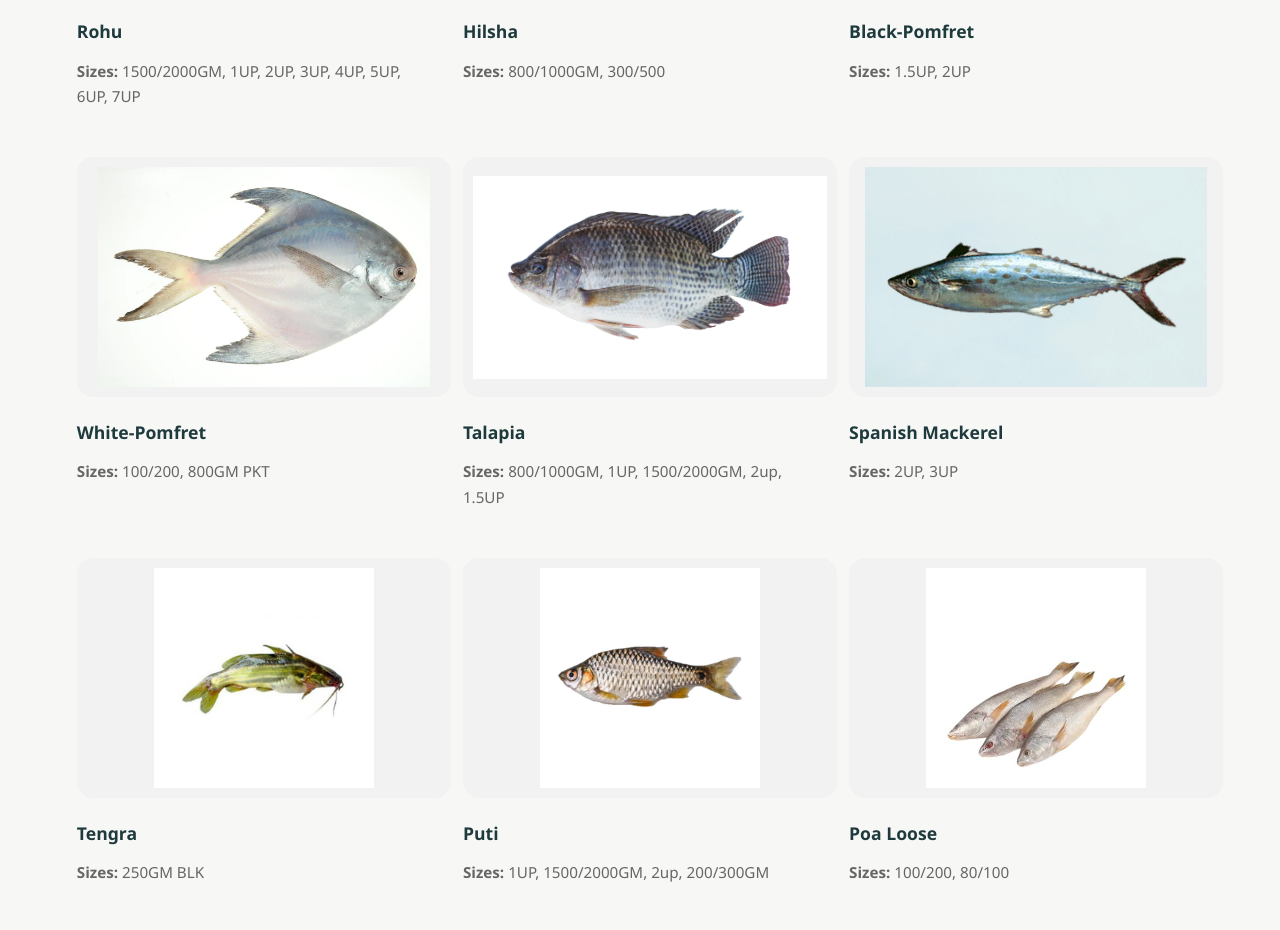
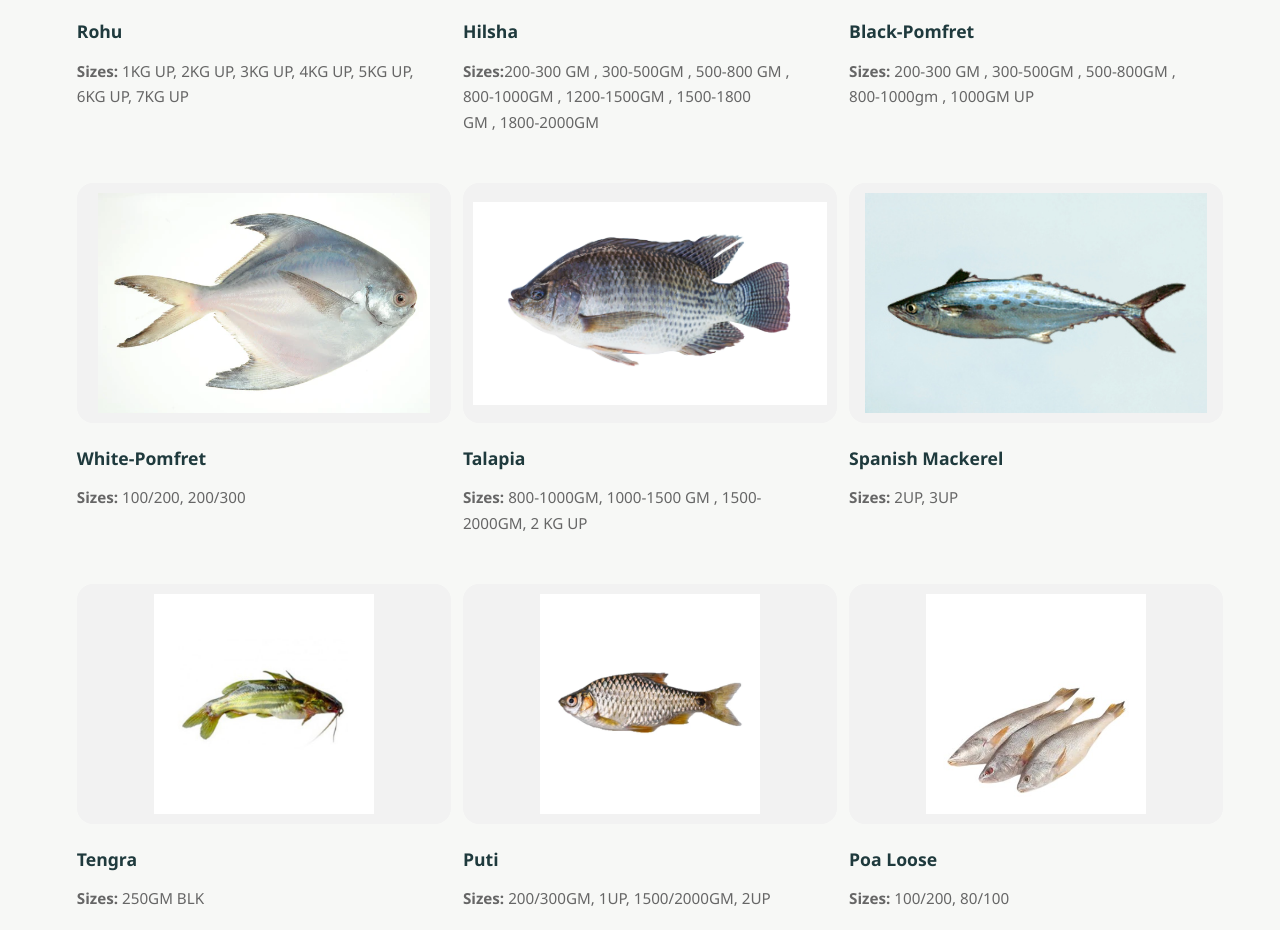
Before and after one commit to SultanHabibx/RAX-website, a plain HTML site: page products.html in a window 1280 px wide. Shown: the part 1214-2144 px from the top of the page. Drawn offline with Linux system fonts and the light colour scheme.

Commit message:
Update products.html

```diff
--- a/products.html
+++ b/products.html
@@ -538,28 +538,28 @@ footer {
     <div class="product-item">
       <img src="rohu.webp" alt="Fresh Fish">
       <h3>Rohu</h3>
-      <p class="sizes"><strong>Sizes:</strong> 1500/2000GM, 1UP, 2UP, 3UP, 4UP, 5UP, 6UP, 7UP</p>
+      <p class="sizes"><strong>Sizes:</strong> 1KG UP, 2KG UP, 3KG UP, 4KG UP, 5KG UP, 6KG UP, 7KG UP</p>
     </div>
 
     <div class="product-item">
       <img src="Hilsa_Fish.jpg" alt="Fresh Fish">
       <h3>Hilsha</h3>
-      <p class="sizes"><strong>Sizes:</strong> 800/1000GM, 300/500</p>
+      <p class="sizes"><strong>Sizes:</strong>200-300 GM , 300-500GM , 500-800 GM , 800-1000GM , 1200-1500GM , 1500-1800 GM , 1800-2000GM</p>
     </div>
     <div class="product-item">
       <img src="Black-Pomfret.jpeg" alt="Fresh Fish">
       <h3>Black-Pomfret</h3>
-      <p class="sizes"><strong>Sizes:</strong> 1.5UP, 2UP</p>
+      <p class="sizes"><strong>Sizes:</strong> 200-300 GM , 300-500GM , 500-800GM , 800-1000gm , 1000GM UP</p>
     </div>
     <div class="product-item">
       <img src="White_Pomfret.webp" alt="Fresh Fish">
       <h3>White-Pomfret</h3>
-      <p class="sizes"><strong>Sizes:</strong> 100/200, 800GM PKT</p>
+      <p class="sizes"><strong>Sizes:</strong> 100/200, 200/300</p>
     </div>
     <div class="product-item">
       <img src="TILAPIA.avif" alt="Fresh Fish">
       <h3>Talapia</h3>
-      <p class="sizes"><strong>Sizes:</strong> 800/1000GM, 1UP, 1500/2000GM, 2up, 1.5UP</p>
+      <p class="sizes"><strong>Sizes:</strong>  800-1000GM, 1000-1500 GM , 1500-2000GM, 2 KG UP</p>
     </div>
     <div class="product-item">
       <img src="Spanish_mack.jpg" alt="Fresh Fish">
@@ -574,7 +574,7 @@ footer {
     <div class="product-item">
       <img src="puti.webp" alt="Fresh Fish">
       <h3>Puti</h3>
-      <p class="sizes"><strong>Sizes:</strong> 1UP, 1500/2000GM, 2up, 200/300GM</p>
+      <p class="sizes"><strong>Sizes:</strong> 200/300GM, 1UP, 1500/2000GM, 2UP </p>
     </div>
     <div class="product-item">
       <img src="poa-fish-30-gm-500-gm.jpeg" alt="Fresh Fish">
```
